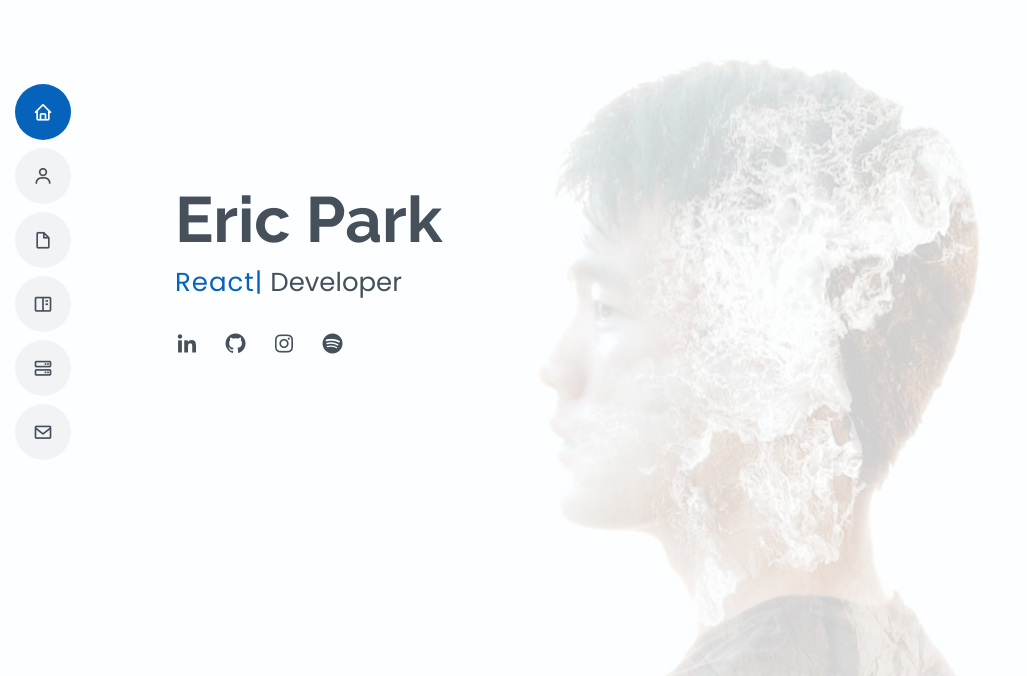
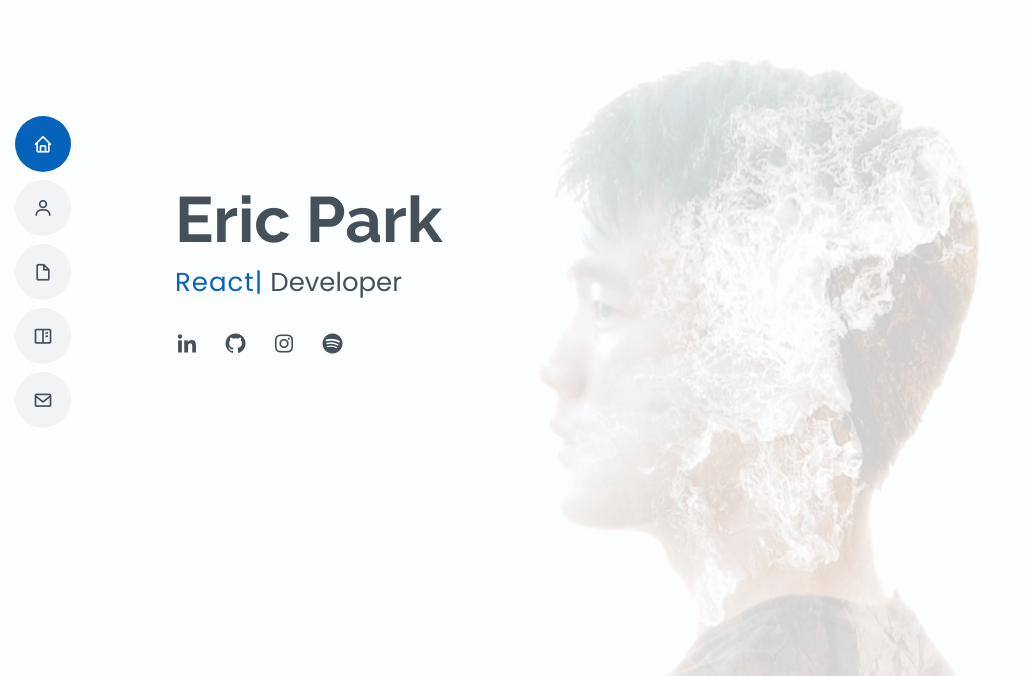
Before and after one commit to ericgpark/Eric-Park-Website, a website with bundled scripts: page index.html in a window 1280 px wide. Shown: the part 124-800 px from the top of the page, without its empty margins (0-1027 px from the left). Built offline with nearby package versions, Linux system fonts and the light colour scheme.

Commit message:
Update index.html

```diff
--- a/index.html
+++ b/index.html
@@ -49,7 +49,6 @@
         <li><a href="#about"><i class="bx bx-user"></i> <span>About</span></a></li>
         <li><a href="#resume"><i class="bx bx-file-blank"></i> <span>Resume</span></a></li>
         <li><a href="#portfolio"><i class="bx bx-book-content"></i> <span>Portfolio</span></a></li>
-        <li><a href="#services"><i class="bx bx-server"></i> <span>Services</span></a></li>
         <li><a href="#contact"><i class="bx bx-envelope"></i> <span>Contact</span></a></li>
       </ul>
     </nav><!-- .nav-menu -->
```
